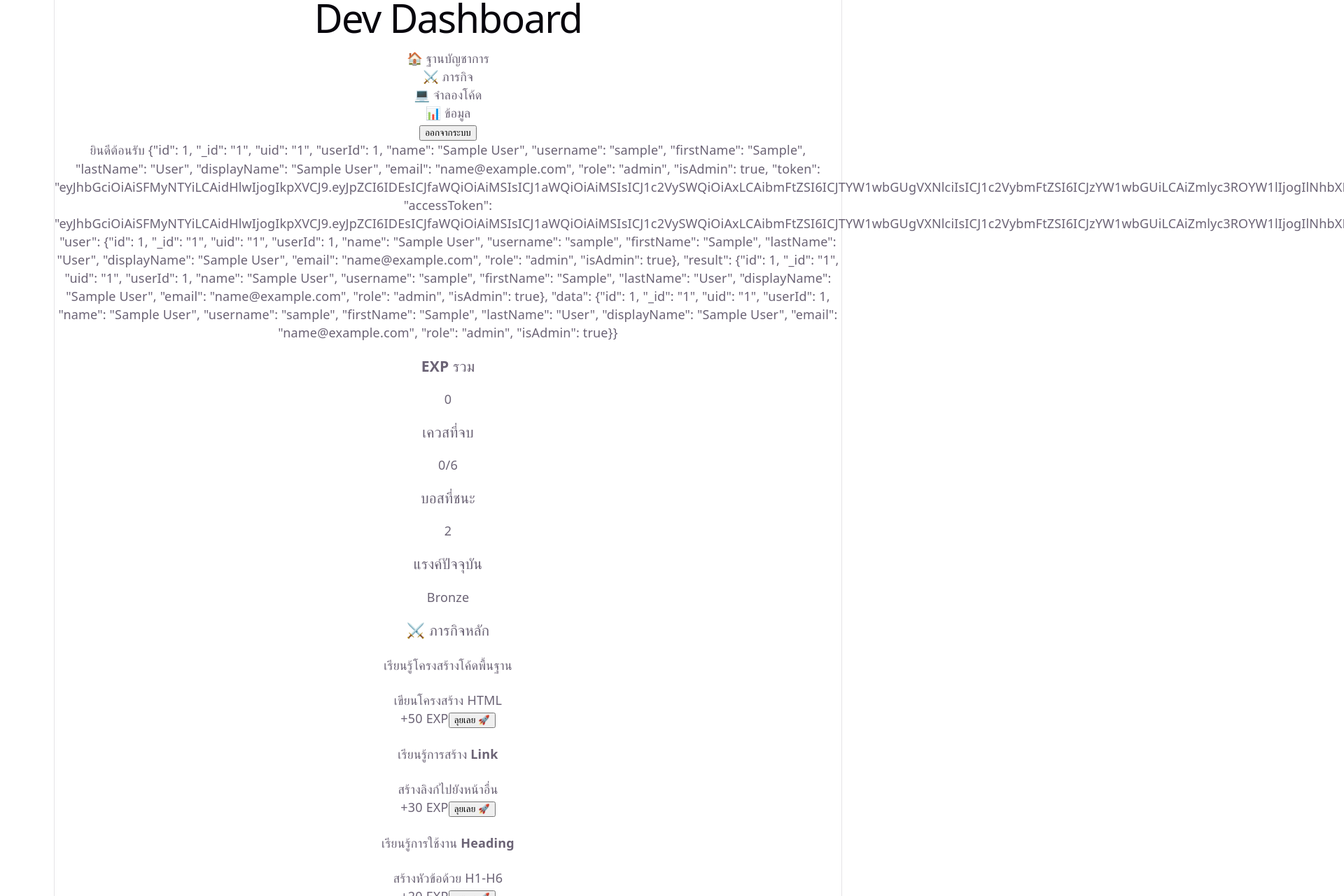
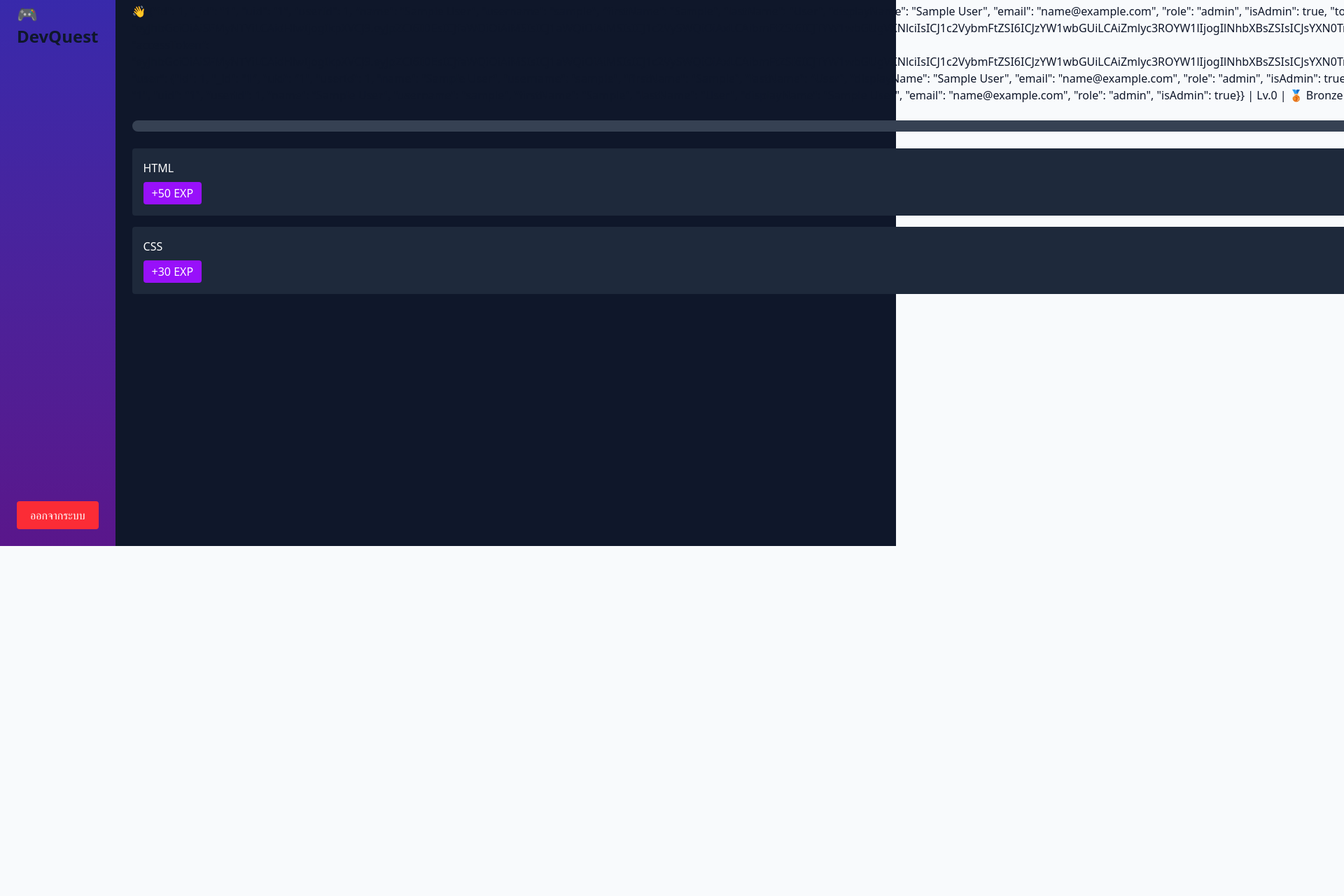
Before and after one commit to Ice068/Rceart-web, a React (Vite) app in the folder my-app/: page /dashboard in a window 1280 px wide. Shown: the part 20-1300 px from the top of the page at 70% size, 1920 px wide, since content can reach past the window. After the commit the page ends 800 px from the top, so only its background shows below. Built offline with nearby package versions, Linux system fonts and the light colour scheme; sample sign-in values are in the browser's storage.

Commit message:
feat: update Dashboard and Quest pages with improved state management and UI enhancements

```diff
--- a/my-app/src/index.css
+++ b/my-app/src/index.css
@@ -1,111 +1,105 @@
+@import "tailwindcss";
+
+/* 🎯 Theme Variables */
 :root {
-  --text: #6b6375;
-  --text-h: #08060d;
-  --bg: #fff;
-  --border: #e5e4e7;
-  --code-bg: #f4f3ec;
-  --accent: #aa3bff;
-  --accent-bg: rgba(170, 59, 255, 0.1);
-  --accent-border: rgba(170, 59, 255, 0.5);
-  --social-bg: rgba(244, 243, 236, 0.5);
-  --shadow:
-    rgba(0, 0, 0, 0.1) 0 10px 15px -3px, rgba(0, 0, 0, 0.05) 0 4px 6px -2px;
+  --bg: #0f172a;              /* พื้นหลัง */
+  --card: #1e293b;            /* กล่อง */
+  --text: #9db2ce;            /* ข้อความ */
+  --text-muted: #94a3b8;
+  --border: #334155;
 
-  --sans: system-ui, 'Segoe UI', Roboto, sans-serif;
-  --heading: system-ui, 'Segoe UI', Roboto, sans-serif;
-  --mono: ui-monospace, Consolas, monospace;
+  --primary: #7c3aed;         /* ม่วง */
+  --primary-hover: #6d28d9;
 
-  font: 18px/145% var(--sans);
-  letter-spacing: 0.18px;
-  color-scheme: light dark;
-  color: var(--text);
-  background: var(--bg);
-  font-synthesis: none;
-  text-rendering: optimizeLegibility;
-  -webkit-font-smoothing: antialiased;
-  -moz-osx-font-smoothing: grayscale;
+  --danger: #ef4444;
 
-  @media (max-width: 1024px) {
-    font-size: 16px;
+  --shadow: 0 10px 25px rgba(0, 0, 0, 0.3);
+
+  font-family: system-ui, 'Segoe UI', sans-serif;
+}
+
+/* 🌞 Light Mode */
+@media (prefers-color-scheme: light) {
+  :root {
+    --bg: #f8fafc;
+    --card: #ffffff;
+    --text: #0f172a;
+    --text-muted: #8495ad;
+    --border: #e2e8f0;
+    --shadow: 0 10px 20px rgba(0, 0, 0, 0.05);
   }
 }
 
-@media (prefers-color-scheme: dark) {
-  :root {
-    --text: #9ca3af;
-    --text-h: #f3f4f6;
-    --bg: #16171d;
-    --border: #2e303a;
-    --code-bg: #1f2028;
-    --accent: #c084fc;
-    --accent-bg: rgba(192, 132, 252, 0.15);
-    --accent-border: rgba(192, 132, 252, 0.5);
-    --social-bg: rgba(47, 48, 58, 0.5);
-    --shadow:
-      rgba(0, 0, 0, 0.4) 0 10px 15px -3px, rgba(0, 0, 0, 0.25) 0 4px 6px -2px;
-  }
-
-  #social .button-icon {
-    filter: invert(1) brightness(2);
-  }
+/* 🌍 Global */
+body {
+  margin: 0;
+  background: var(--bg);
+  color: var(--text);
 }
 
-body {
-  margin: 0;
+/* 📦 Layout */
+#root {
+  min-height: 100vh;
 }
 
-#root {
-  width: 1126px;
-  max-width: 100%;
-  margin: 0 auto;
-  text-align: center;
-  border-inline: 1px solid var(--border);
-  min-height: 100svh;
-  display: flex;
-  flex-direction: column;
-  box-sizing: border-box;
+/* 🧱 Card Style */
+.card {
+  background: var(--card);
+  border: 1px solid var(--border);
+  border-radius: 16px;
+  padding: 20px;
+  box-shadow: var(--shadow);
+  transition: 0.3s;
 }
 
-h1,
-h2 {
-  font-family: var(--heading);
-  font-weight: 500;
-  color: var(--text-h);
+.card:hover {
+  transform: translateY(-5px);
 }
 
-h1 {
-  font-size: 56px;
-  letter-spacing: -1.68px;
-  margin: 32px 0;
-  @media (max-width: 1024px) {
-    font-size: 36px;
-    margin: 20px 0;
-  }
-}
-h2 {
-  font-size: 24px;
-  line-height: 118%;
-  letter-spacing: -0.24px;
-  margin: 0 0 8px;
-  @media (max-width: 1024px) {
-    font-size: 20px;
-  }
-}
-p {
-  margin: 0;
+/* 🔘 Button */
+.btn {
+  background: var(--primary);
+  color: white;
+  padding: 10px 16px;
+  border-radius: 10px;
+  transition: 0.2s;
 }
 
-code,
-.counter {
-  font-family: var(--mono);
-  display: inline-flex;
-  border-radius: 4px;
-  color: var(--text-h);
+.btn:hover {
+  background: var(--primary-hover);
 }
 
-code {
-  font-size: 15px;
-  line-height: 135%;
-  padding: 4px 8px;
-  background: var(--code-bg);
+.btn-danger {
+  background: var(--danger);
 }
+
+.btn-danger:hover {
+  background: #dc2626;
+}
+
+/* 🧭 Sidebar */
+.sidebar {
+  background: linear-gradient(to bottom, #7c3aed, #4c1d95);
+  color: white;
+}
+
+.sidebar li {
+  padding: 8px 0;
+  cursor: pointer;
+  transition: 0.2s;
+}
+
+.sidebar li:hover {
+  opacity: 0.7;
+}
+
+/* 📝 Text */
+h1, h2 {
+  color: var(--text);
+}
+
+p {
+  color: var(--text-muted);
+}
+
+@import "tailwindcss";
--- a/my-app/src/pages/Dashboard.jsx
+++ b/my-app/src/pages/Dashboard.jsx
@@ -1,138 +1,128 @@
 import { useNavigate } from "react-router-dom"
-import { useEffect } from "react"
+import { useEffect, useState } from "react"
 
 function Dashboard() {
   const navigate = useNavigate()
   const user = localStorage.getItem("user")
 
+  const [exp, setExp] = useState(0)
+  const [completed, setCompleted] = useState([])
+
+  // 🔒 check login
   useEffect(() => {
-    if (!user) {
-      navigate("/")
-    }
+    if (!user) navigate("/")
   }, [user, navigate])
 
+  // 📥 load data (เหมือน fetch จาก backend)
+  useEffect(() => {
+    const data = JSON.parse(localStorage.getItem("gameData")) || {
+      exp: 0,
+      completed: []
+    }
+    setExp(data.exp)
+    setCompleted(data.completed)
+  }, [])
+
+  // 💾 save data
+  const saveData = (newExp, newCompleted) => {
+    localStorage.setItem(
+      "gameData",
+      JSON.stringify({
+        exp: newExp,
+        completed: newCompleted
+      })
+    )
+  }
+
+  // 🎮 ทำเควส (กันกดซ้ำ)
+  const completeQuest = (id, reward) => {
+    if (completed.includes(id)) return
+
+    const newExp = exp + reward
+    const newCompleted = [...completed, id]
+
+    setExp(newExp)
+    setCompleted(newCompleted)
+    saveData(newExp, newCompleted)
+  }
+
+  // 🎯 Level + Rank
+  const level = Math.floor(exp / 100)
+
+  const getRank = () => {
+    if (level >= 10) return "💎 Diamond"
+    if (level >= 6) return "🥇 Gold"
+    if (level >= 3) return "🥈 Silver"
+    return "🥉 Bronze"
+  }
+
   const logout = () => {
-    localStorage.removeItem("user")
+    localStorage.clear()
     navigate("/")
   }
 
   return (
-    <div className="flex h-screen bg-[#f1f5f9]">
+    <div className="flex h-screen bg-[#0f172a] text-white">
 
       {/* Sidebar */}
-      <div className="w-64 bg-gradient-to-b from-purple-700 via-pink-600 to-purple-500 text-white p-5 flex flex-col justify-between">
-
-        <div>
-          <h1 className="text-2xl font-bold mb-6">
-            Dev <span className="text-pink-200">Dashboard</span>
-          </h1>
-
-          <div className="space-y-3">
-            <div className="bg-white/25 p-2 rounded">🏠 ฐานบัญชาการ</div>
-            <div
-            onClick={() => navigate("/Quest")}
-            className="hover:bg-white/20 p-2 rounded cursor-pointer">⚔️ ภารกิจ</div>
-            <div
-            onClick={() => navigate("/simcode")}
-            className="hover:bg-white/20 p-2 rounded cursor-pointer">💻 จำลองโค้ด</div>
-            <div className="hover:bg-white/20 p-2 rounded cursor-pointer">📊 ข้อมูล</div>
-          </div>
-        </div>
+      <div className="w-64 bg-gradient-to-b from-indigo-800 to-purple-900 p-6 flex flex-col justify-between">
+        <h1 className="text-2xl font-bold text-pink-400">🎮 DevQuest</h1>
 
         <button
           onClick={logout}
-          className="bg-red-500 hover:bg-red-600 p-2 rounded-lg"
+          className="bg-red-500 hover:bg-red-600 p-2 rounded"
         >
           ออกจากระบบ
         </button>
       </div>
 
       {/* Main */}
-      <div className="flex-1 p-6 overflow-auto">
+      <div className="flex-1 p-6">
 
         {/* Header */}
-        <div className="text-xl font-bold mb-6 text-gray-700">
-          ยินดีต้อนรับ <span className="text-purple-600">{user}</span>
+        <h2 className="mb-6">
+          👋 {user} | Lv.{level} | {getRank()}
+        </h2>
+
+        {/* EXP Bar */}
+        <div className="bg-gray-700 rounded-full h-4 mb-6">
+          <div
+            className="bg-purple-500 h-4 rounded-full"
+            style={{ width: `${exp % 100}%` }}
+          ></div>
         </div>
 
-        {/* Cards */}
-        <div className="grid grid-cols-1 md:grid-cols-4 gap-4 mb-6">
-          <div className="bg-white p-5 rounded-xl shadow-md">
-            <h3 className="text-gray-400">EXP รวม</h3>
-            <div className="text-2xl font-bold text-purple-600">0</div>
+        {/* Quest */}
+        <div className="space-y-4">
+
+          <div className="bg-[#1e293b] p-4 rounded">
+            <h3>HTML</h3>
+            <button
+              disabled={completed.includes("html")}
+              onClick={() => completeQuest("html", 50)}
+              className={`mt-2 px-3 py-1 rounded ${
+                completed.includes("html")
+                  ? "bg-gray-500"
+                  : "bg-purple-600 hover:bg-purple-700"
+              }`}
+            >
+              {completed.includes("html") ? "✔ สำเร็จแล้ว" : "+50 EXP"}
+            </button>
           </div>
 
-          <div className="bg-white p-5 rounded-xl shadow-md">
-            <h3 className="text-gray-400">เควสที่จบ</h3>
-            <div className="text-2xl font-bold text-purple-600">0/6</div>
-          </div>
-
-          <div className="bg-white p-5 rounded-xl shadow-md">
-            <h3 className="text-gray-400">บอสที่ชนะ</h3>
-            <div className="text-2xl font-bold text-purple-600">2</div>
-          </div>
-
-          <div className="bg-white p-5 rounded-xl shadow-md">
-            <h3 className="text-gray-400">แรงค์ปัจจุบัน</h3>
-            <div className="text-2xl font-bold text-yellow-500">Bronze</div>
-          </div>
-        </div>
-
-        {/* Content */}
-        <div className="grid md:grid-cols-3 gap-6">
-
-          {/* Quest */}
-          <div className="md:col-span-2 bg-white p-5 rounded-xl shadow-md">
-            <h3 className="font-bold mb-4 text-purple-600">⚔️ ภารกิจหลัก</h3>
-
-            <div className="space-y-4">
-
-              <div className="border border-purple-200 p-4 rounded-lg">
-                <h4 className="font-semibold text-gray-700">เรียนรู้โครงสร้างโค้ดพื้นฐาน</h4>
-                <p className="text-sm text-gray-400">เขียนโครงสร้าง HTML</p>
-                <div className="flex justify-between items-center mt-2">
-                  <span className="text-pink-500 text-sm">+50 EXP</span>
-                  <button className="bg-gradient-to-r from-purple-500 to-pink-500 text-white px-3 py-1 rounded">
-                    ลุยเลย 🚀
-                  </button>
-                </div>
-              </div>
-
-              <div className="border border-purple-200 p-4 rounded-lg">
-                <h4 className="font-semibold text-gray-700">เรียนรู้การสร้าง Link</h4>
-                <p className="text-sm text-gray-400">สร้างลิงก์ไปยังหน้าอื่น</p>
-                <div className="flex justify-between items-center mt-2">
-                  <span className="text-pink-500 text-sm">+30 EXP</span>
-                  <button className="bg-gradient-to-r from-purple-500 to-pink-500 text-white px-3 py-1 rounded">
-                    ลุยเลย 🚀
-                  </button>
-                </div>
-              </div>
-
-              <div className="border border-purple-200 p-4 rounded-lg">
-                <h4 className="font-semibold text-gray-700">เรียนรู้การใช้งาน Heading</h4>
-                <p className="text-sm text-gray-400">สร้างหัวข้อด้วย H1-H6</p>
-                <div className="flex justify-between items-center mt-2">
-                  <span className="text-pink-500 text-sm">+20 EXP</span>
-                  <button className="bg-gradient-to-r from-purple-500 to-pink-500 text-white px-3 py-1 rounded">
-                    ลุยเลย 🚀
-                  </button>
-                </div>
-              </div>
-
-            </div>
-          </div>
-
-          {/* Profile */}
-          <div className="bg-white p-5 rounded-xl shadow-md text-center">
-            <img
-              src="https://i.imgur.com/6VBx3io.png"
-              alt="profile"
-              className="w-24 mx-auto mb-3"
-            />
-            <div className="text-sm text-gray-400">Lv.0</div>
-            <h2 className="font-bold text-lg text-gray-700">{user}</h2>
-            <p className="text-gray-400">Rookie Front-end</p>
+          <div className="bg-[#1e293b] p-4 rounded">
+            <h3>CSS</h3>
+            <button
+              disabled={completed.includes("css")}
+              onClick={() => completeQuest("css", 30)}
+              className={`mt-2 px-3 py-1 rounded ${
+                completed.includes("css")
+                  ? "bg-gray-500"
+                  : "bg-purple-600 hover:bg-purple-700"
+              }`}
+            >
+              {completed.includes("css") ? "✔ สำเร็จแล้ว" : "+30 EXP"}
+            </button>
           </div>
 
         </div>
--- a/my-app/src/pages/Quest.jsx
+++ b/my-app/src/pages/Quest.jsx
@@ -6,61 +6,36 @@ function Quest() {
   const user = localStorage.getItem("user")
 
   const [completed, setCompleted] = useState([])
-  const [exp, setExp] = useState(0)
 
   // 🔒 check login
   useEffect(() => {
     if (!user) navigate("/")
   }, [user, navigate])
 
-  // 📥 โหลดข้อมูล (กันพัง)
+  // 📥 โหลด progress
   useEffect(() => {
-    try {
-      const raw = localStorage.getItem("gameData")
-
-      const data = raw
-        ? JSON.parse(raw)
-        : { completed: [], exp: 0 }
-
-      setCompleted(data.completed || [])
-      setExp(data.exp || 0)
-
-    } catch (error) {
-      console.error("โหลด gameData พัง:", error)
-
-      // fallback กันหน้าโล่ง
-      setCompleted([])
-      setExp(0)
+    const data = JSON.parse(localStorage.getItem("gameData")) || {
+      completed: []
     }
+    setCompleted(data.completed)
   }, [])
-
-  // 💾 save data
-  const saveData = (newCompleted, newExp) => {
-    localStorage.setItem(
-      "gameData",
-      JSON.stringify({
-        completed: newCompleted,
-        exp: newExp
-      })
-    )
-  }
 
   // 📊 Quest list
   const quests = [
-    { id: "lesson1_done", title: "🧱 HTML Structure", desc: "สร้างโครงสร้าง HTML", exp: 50, next: null },
-    { id: "lesson2_done", title: "🔗 Link", desc: "สร้างลิงก์", exp: 50, next: "lesson1_done" },
-    { id: "lesson3_done", title: "🔤 Heading", desc: "H1 - H6", exp: 20, next: "lesson2_done" },
-    { id: "lesson4_done", title: "Sidebar", desc: "สร้าง Sidebar", exp: 30, next: "lesson3_done" },
-    { id: "lesson5_done", title: "Footer", desc: "สร้าง Footer", exp: 20, next: "lesson4_done" },
-    { id: "lesson6_done", title: "Navbar", desc: "สร้าง Navbar", exp: 40, next: "lesson5_done" },
-    { id: "lesson7_done", title: "Image", desc: "เพิ่มรูปภาพ", exp: 30, next: "lesson6_done" },
-    { id: "lesson8_done", title: "List", desc: "สร้างรายการ", exp: 20, next: "lesson7_done" },
-    { id: "lesson9_done", title: "Button", desc: "สร้างปุ่ม", exp: 20, next: "lesson8_done" },
-    { id: "lesson10_done", title: "Div / Section", desc: "แบ่งส่วนหน้าเว็บ", exp: 20, next: "lesson9_done" },
-    { id: "lesson11_done", title: "Table", desc: "สร้างตาราง", exp: 30, next: "lesson10_done" },
-    { id: "lesson12_done", title: "Media", desc: "วิดีโอ/เสียง", exp: 30, next: "lesson11_done" },
-    { id: "boss1", title: "🔥 Final Quest 01", desc: "สร้างเว็บครบ", exp: 200, next: "lesson12_done" },
-    { id: "boss2", title: "💀 Final Quest 02", desc: "เว็บระดับสูง", exp: 300, next: "lesson12_done" },
+    { id: "lesson1_done", title: "🧱 HTML Structure", desc: "สร้างโครงสร้าง HTML", exp: 50, next: null, path: "/lesson1" },
+    { id: "lesson2_done", title: "🔗 Link", desc: "สร้างลิงก์", exp: 50, next: "lesson1_done", path: "/lesson2" },
+    { id: "lesson3_done", title: "🔤 Heading", desc: "H1 - H6", exp: 20, next: "lesson2_done", path: "/lesson3" },
+    { id: "lesson4_done", title: "Sidebar", desc: "สร้าง Sidebar", exp: 30, next: "lesson3_done", path: "/lesson4" },
+    { id: "lesson5_done", title: "Footer", desc: "สร้าง Footer", exp: 20, next: "lesson4_done", path: "/lesson5" },
+    { id: "lesson6_done", title: "Navbar", desc: "สร้าง Navbar", exp: 40, next: "lesson5_done", path: "/lesson6" },
+    { id: "lesson7_done", title: "Image", desc: "เพิ่มรูปภาพ", exp: 30, next: "lesson6_done", path: "/lesson7" },
+    { id: "lesson8_done", title: "List", desc: "สร้างรายการ", exp: 20, next: "lesson7_done", path: "/lesson8" },
+    { id: "lesson9_done", title: "Button", desc: "สร้างปุ่ม", exp: 20, next: "lesson8_done", path: "/lesson9" },
+    { id: "lesson10_done", title: "Div / Section", desc: "แบ่งส่วนหน้าเว็บ", exp: 20, next: "lesson9_done", path: "/lesson10" },
+    { id: "lesson11_done", title: "Table", desc: "สร้างตาราง", exp: 30, next: "lesson10_done", path: "/lesson11" },
+    { id: "lesson12_done", title: "Media", desc: "วิดีโอ/เสียง", exp: 30, next: "lesson11_done", path: "/lesson12" },
+    { id: "boss1", title: "🔥 Final Quest 01", desc: "สร้างเว็บครบ", exp: 200, next: "lesson12_done", path: "/boss1" },
+    { id: "boss2", title: "💀 Final Quest 02", desc: "เว็บระดับสูง", exp: 300, next: "lesson12_done", path: "/boss2" },
   ]
 
   // 🔓 เช็ค unlock
@@ -69,21 +44,13 @@ function Quest() {
     return completed.includes(quest.next)
   }
 
-  // 🎮 รับ EXP (mockup)
-  const completeQuest = (quest) => {
+  // 🎮 ไปหน้า lesson
+  const goQuest = (quest) => {
     if (!isUnlocked(quest)) return
-    if (completed.includes(quest.id)) return
-
-    const newCompleted = [...completed, quest.id]
-    const newExp = exp + quest.exp
-
-    setCompleted(newCompleted)
-    setExp(newExp)
-    saveData(newCompleted, newExp)
-
-    alert(`🎉 ได้รับ ${quest.exp} EXP!`)
+    navigate(quest.path)
   }
 
+  // 🚪 logout
   const logout = () => {
     localStorage.clear()
     navigate("/")
@@ -101,27 +68,14 @@ function Quest() {
           </h1>
 
           <div className="space-y-3">
-            <div
-              onClick={() => navigate("/Dashboard")}
-              className="hover:bg-white/20 p-2 rounded cursor-pointer"
-            >
-              🏠 ฐานบัญชาการ
-            </div>
-
-            <div className="bg-white/25 p-2 rounded">
-              ⚔️ ภารกิจ
-            </div>
-            <div
-            onClick={() => navigate("/simcode")}
-            className="hover:bg-white/20 p-2 rounded cursor-pointer">💻 จำลองโค้ด</div>
+            <div onClick={() => navigate("/dashboard")} className="hover:bg-white/20 p-2 rounded cursor-pointer">🏠 ฐานบัญชาการ</div>
+            <div className="bg-white/25 p-2 rounded">⚔️ ภารกิจ</div>
+            <div className="hover:bg-white/20 p-2 rounded cursor-pointer">💻 จำลองโค้ด</div>
             <div className="hover:bg-white/20 p-2 rounded cursor-pointer">📊 ข้อมูล</div>
           </div>
         </div>
 
-        <button
-          onClick={logout}
-          className="bg-red-500 hover:bg-red-600 p-2 rounded-lg"
-        >
+        <button onClick={logout} className="bg-red-500 hover:bg-red-600 p-2 rounded-lg">
           ออกจากระบบ
         </button>
       </div>
@@ -129,13 +83,9 @@ function Quest() {
       {/* Main */}
       <div className="flex-1 p-6 overflow-auto">
 
-        <h1 className="text-2xl font-bold mb-2 text-gray-700">
+        <h1 className="text-2xl font-bold mb-6 text-gray-700">
           ⚔️ ภารกิจของคุณ
         </h1>
-
-        <p className="mb-6 text-purple-600 font-semibold">
-          EXP: {exp}
-        </p>
 
         <div className="grid md:grid-cols-2 lg:grid-cols-3 gap-4">
 
@@ -146,7 +96,7 @@ function Quest() {
             return (
               <div
                 key={q.id}
-                className={`p-4 rounded-xl shadow border ${
+                className={`p-4 rounded-xl shadow-md border ${
                   unlocked ? "bg-white" : "bg-gray-200 opacity-60"
                 }`}
               >
@@ -159,7 +109,7 @@ function Quest() {
                   </span>
 
                   <button
-                    onClick={() => completeQuest(q)}
+                    onClick={() => goQuest(q)}
                     disabled={!unlocked}
                     className={`px-3 py-1 rounded text-white ${
                       done
@@ -169,7 +119,7 @@ function Quest() {
                         : "bg-gray-400"
                     }`}
                   >
-                    {done ? "✔ สำเร็จ" : unlocked ? "รับ EXP" : "🔒 Locked"}
+                    {done ? "✔ สำเร็จ" : unlocked ? "ลุยเลย 🚀" : "🔒 Locked"}
                   </button>
                 </div>
               </div>
```
